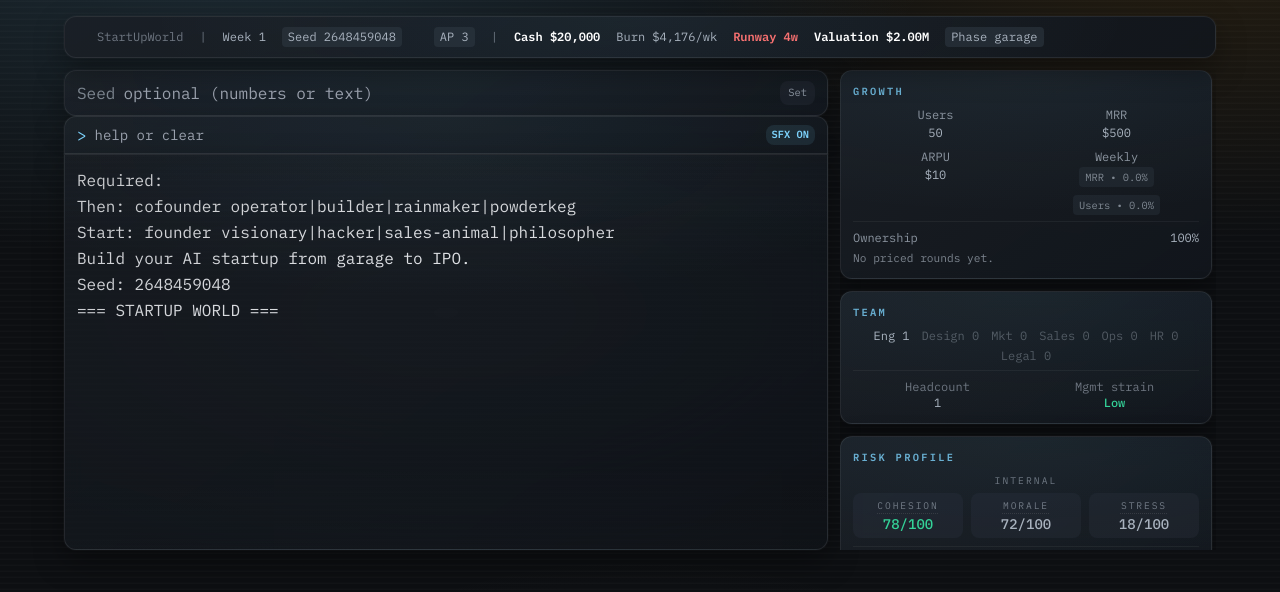
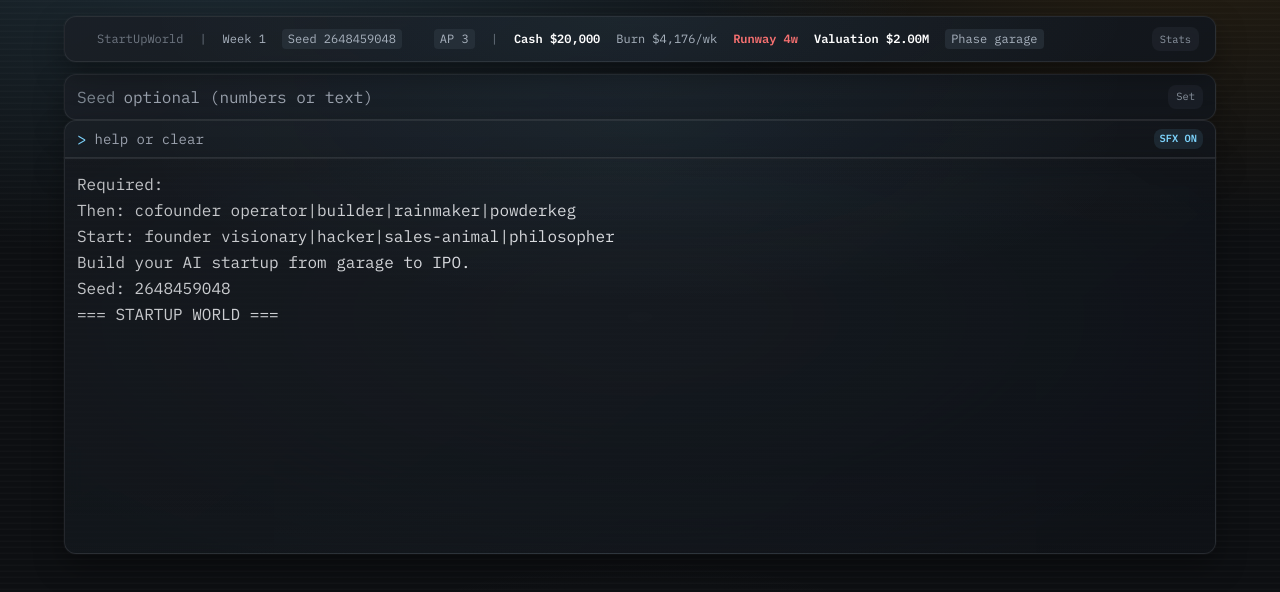
Before and after one commit to jmslerner/StartUpWorld, a React (Vite) app: page / in a window 1280 px wide. Shown: the top 592 px of the page. Built offline with nearby package versions, Linux system fonts and the light colour scheme.

Commit message:
feat: add StatsDrawer component and integrate stats management in App

```diff
--- a/src/App.tsx
+++ b/src/App.tsx
@@ -2,8 +2,9 @@ import { HudBar } from "./ui/components/HudBar";
 import { EventCard } from "./ui/components/EventCard";
 import { TerminalInput, TerminalLog, useTypewriterQueue } from "./ui/terminal";
 import { useGameStore } from "./state/useGameStore";
-import { GrowthPanel, TeamPanel, RiskProfilePanel } from "./ui/panels";
 import { MobilePanelsSheet } from "./ui/components/MobilePanelsSheet";
+import { StatsDrawer, type StatsPanelKey } from "./ui/components/StatsDrawer";
+import type { SheetSnap } from "./ui/components/BottomSheet";
 import { useEffect, useRef, useState } from "react";
 
 const App = () => {
@@ -12,6 +13,9 @@ const App = () => {
   const runCommand = useGameStore((store) => store.runCommand);
 
   const [seedDraft, setSeedDraft] = useState("");
+  const [statsOpen, setStatsOpen] = useState(false);
+  const [statsActive, setStatsActive] = useState<StatsPanelKey>("growth");
+  const [mobileStatsSnap, setMobileStatsSnap] = useState<SheetSnap>("collapsed");
 
   const { rendered: typedLog, isTyping, fastForward } = useTypewriterQueue(log);
 
@@ -22,6 +26,13 @@ const App = () => {
     if (isCoarsePointer) return;
     terminalInputRef.current?.focus();
   }, []);
+
+  const effectiveStatsOpen = statsOpen || mobileStatsSnap !== "collapsed";
+
+  const toggleStats = () => {
+    setStatsOpen((prev) => !prev);
+    setMobileStatsSnap((prev) => (prev === "collapsed" ? "mid" : "collapsed"));
+  };
 
   useEffect(() => {
     const onKeyDown = (event: KeyboardEvent) => {
@@ -44,18 +55,22 @@ const App = () => {
 
   return (
     <div
-      className="min-h-screen px-3 py-4 pb-[18vh] text-slate-100 md:px-6 md:pb-4"
+      className="min-h-screen px-3 py-4 pb-4 text-slate-100 md:px-6"
     >
       <div className="mx-auto flex w-full max-w-6xl flex-col gap-3">
         <div className="sticky top-3 z-20 md:static">
-          <HudBar state={state} />
+          <HudBar state={state} onToggleStats={toggleStats} statsOpen={effectiveStatsOpen} />
         </div>
 
         {state.pendingEvent && <EventCard event={state.pendingEvent} />}
 
         <div className="grid gap-3 md:grid-cols-12">
           <div
-            className="flex min-h-[60vh] flex-col md:col-span-7 lg:col-span-8"
+            className={
+              statsOpen
+                ? "flex min-h-[60vh] flex-col md:col-span-8 lg:col-span-9"
+                : "flex min-h-[60vh] flex-col md:col-span-12"
+            }
             onMouseDownCapture={(event) => {
               const target = event.target as HTMLElement | null;
               if (target?.closest?.("[data-terminal-log]")) return;
@@ -97,15 +112,25 @@ const App = () => {
             <TerminalLog log={typedLog} isTyping={isTyping} />
           </div>
 
-          <div className="hidden gap-3 md:col-span-5 md:grid md:max-h-[70vh] md:overflow-y-auto md:pr-1 lg:col-span-4 lg:max-h-[60vh]">
-            <GrowthPanel state={state} />
-            <TeamPanel state={state} />
-            <RiskProfilePanel state={state} />
-          </div>
+          {statsOpen ? (
+            <div className="hidden md:col-span-4 md:block lg:col-span-3">
+              <div className="sticky top-3">
+                <StatsDrawer state={state} active={statsActive} onActiveChange={setStatsActive} />
+              </div>
+            </div>
+          ) : null}
         </div>
 
         <div className="md:hidden">
-          <MobilePanelsSheet state={state} />
+          <MobilePanelsSheet
+            state={state}
+            snap={mobileStatsSnap}
+            collapsedVh={0}
+            onSnapChange={(next) => {
+              setMobileStatsSnap(next);
+              setStatsOpen(next !== "collapsed");
+            }}
+          />
         </div>
       </div>
     </div>
--- a/src/ui/components/HudBar.tsx
+++ b/src/ui/components/HudBar.tsx
@@ -2,6 +2,8 @@ import type { GameState } from "../../types/game";
 
 interface HudBarProps {
   state: GameState;
+  onToggleStats?: () => void;
+  statsOpen?: boolean;
 }
 
 const fmt = (v: number) => `$${v.toLocaleString()}`;
@@ -16,7 +18,7 @@ const fmtCompactUsd = (v: number) => {
   return `${sign}$${abs.toLocaleString()}`;
 };
 
-export const HudBar = ({ state }: HudBarProps) => {
+export const HudBar = ({ state, onToggleStats, statsOpen = false }: HudBarProps) => {
   const runway = state.burn > 0 ? Math.max(0, Math.floor(state.cash / state.burn)) : 0;
   const runwayUrgent = runway <= 4;
   const founder = state.founder.archetype;
@@ -69,6 +71,21 @@ export const HudBar = ({ state }: HudBarProps) => {
       >
         Phase {state.companyPhase}
       </span>
+
+      {onToggleStats ? (
+        <button
+          type="button"
+          onClick={onToggleStats}
+          className={
+            statsOpen
+              ? "ml-auto rounded-lg bg-neon/10 px-2 py-1 text-[0.65rem] font-semibold text-neon"
+              : "ml-auto rounded-lg bg-steel/30 px-2 py-1 text-[0.65rem] text-mist/80"
+          }
+          title="Toggle stats"
+        >
+          Stats
+        </button>
+      ) : null}
     </div>
   );
 };
--- a/src/ui/components/MobilePanelsSheet.tsx
+++ b/src/ui/components/MobilePanelsSheet.tsx
@@ -7,11 +7,17 @@ type PanelKey = "growth" | "team" | "risk";
 
 interface MobilePanelsSheetProps {
   state: GameState;
+  snap?: SheetSnap;
+  onSnapChange?: (snap: SheetSnap) => void;
+  collapsedVh?: number;
 }
 
-export const MobilePanelsSheet = ({ state }: MobilePanelsSheetProps) => {
-  const [snap, setSnap] = useState<SheetSnap>("collapsed");
+export const MobilePanelsSheet = ({ state, snap: controlledSnap, onSnapChange: controlledOnSnapChange, collapsedVh }: MobilePanelsSheetProps) => {
+  const [uncontrolledSnap, setUncontrolledSnap] = useState<SheetSnap>("collapsed");
   const [active, setActive] = useState<PanelKey>("growth");
+
+  const snap = controlledSnap ?? uncontrolledSnap;
+  const onSnapChange = controlledOnSnapChange ?? setUncontrolledSnap;
 
   const content = useMemo(() => {
     if (active === "team") return <TeamPanel state={state} />;
@@ -22,7 +28,8 @@ export const MobilePanelsSheet = ({ state }: MobilePanelsSheetProps) => {
   return (
     <BottomSheet
       snap={snap}
-      onSnapChange={setSnap}
+      onSnapChange={onSnapChange}
+      collapsedVh={collapsedVh}
       header={
         <div className="grid grid-cols-3 gap-2">
           <Tab label="Growth" active={active === "growth"} onClick={() => setActive("growth")} />
--- /dev/null
+++ b/src/ui/components/StatsDrawer.tsx
@@ -0,0 +1,45 @@
+import { useMemo } from "react";
+import type { GameState } from "../../types/game";
+import { GrowthPanel, RiskProfilePanel, TeamPanel } from "../panels";
+
+export type StatsPanelKey = "growth" | "team" | "risk";
+
+interface StatsDrawerProps {
+  state: GameState;
+  active: StatsPanelKey;
+  onActiveChange: (key: StatsPanelKey) => void;
+}
+
+export const StatsDrawer = ({ state, active, onActiveChange }: StatsDrawerProps) => {
+  const content = useMemo(() => {
+    if (active === "team") return <TeamPanel state={state} />;
+    if (active === "risk") return <RiskProfilePanel state={state} />;
+    return <GrowthPanel state={state} />;
+  }, [active, state]);
+
+  return (
+    <div className="panel-surface flex max-h-[70vh] flex-col gap-2 rounded-xl p-3">
+      <div className="grid grid-cols-3 gap-2">
+        <Tab label="Growth" active={active === "growth"} onClick={() => onActiveChange("growth")} />
+        <Tab label="Team" active={active === "team"} onClick={() => onActiveChange("team")} />
+        <Tab label="Risk" active={active === "risk"} onClick={() => onActiveChange("risk")} />
+      </div>
+
+      <div className="terminal-scrollbar min-h-0 flex-1 overflow-y-auto pr-1">{content}</div>
+    </div>
+  );
+};
+
+const Tab = ({ label, active, onClick }: { label: string; active: boolean; onClick: () => void }) => (
+  <button
+    type="button"
+    onClick={onClick}
+    className={
+      active
+        ? "rounded-lg bg-neon/10 px-2 py-1 text-xs font-semibold text-neon"
+        : "rounded-lg bg-steel/30 px-2 py-1 text-xs text-mist/80"
+    }
+  >
+    {label}
+  </button>
+);
--- a/src/ui/terminal/TerminalInput.tsx
+++ b/src/ui/terminal/TerminalInput.tsx
@@ -208,8 +208,8 @@ export const TerminalInput = forwardRef<HTMLInputElement, TerminalInputProps>(
 
   const handleSubmit = (event: React.FormEvent) => {
     event.preventDefault();
-    const trimmed = value.trim();
-    const lower = trimmed.toLowerCase();
+    const normalized = value.trim().replace(/\s+/g, " ");
+    const lower = normalized.toLowerCase();
     const isClear = lower === "clear" || lower === "cls";
 
     if (isTyping) {
@@ -220,26 +220,26 @@ export const TerminalInput = forwardRef<HTMLInputElement, TerminalInputProps>(
         return;
       }
     }
-    if (!trimmed) {
+    if (!normalized) {
       return;
     }
 
     // Record ship/launch names for optional autocomplete later.
     // This does not change gameplay requirements: players can always type new names.
     if (lower.startsWith("ship ")) {
-      const name = trimmed.slice(5).trim();
+      const name = normalized.slice(5).trim();
       if (name) {
         setShipHistory((prev) => [name, ...prev.filter((x) => x !== name)].slice(0, 12));
       }
     }
     if (lower.startsWith("launch ")) {
-      const name = trimmed.slice(7).trim();
+      const name = normalized.slice(7).trim();
       if (name) {
         setLaunchHistory((prev) => [name, ...prev.filter((x) => x !== name)].slice(0, 12));
       }
     }
 
-    onSubmit(value);
+    onSubmit(normalized);
     setValue("");
     lastValueRef.current = "";
     // Keep the terminal input "always first" even after state updates.
@@ -421,6 +421,18 @@ export const TerminalInput = forwardRef<HTMLInputElement, TerminalInputProps>(
               }
             }
 
+            const isSpaceKey = event.key === " " || event.code === "Space";
+            if (isSpaceKey && /\s$/.test(value)) {
+              const el = event.currentTarget;
+              const start = el.selectionStart;
+              const end = el.selectionEnd;
+              const atEnd = start !== null && end !== null && start === end && end === value.length;
+              if (atEnd) {
+                event.preventDefault();
+                return;
+              }
+            }
+
           if (event.key === "Enter" && isTyping) {
             const lower = value.trim().toLowerCase();
             const isClear = lower === "clear" || lower === "cls";
```
